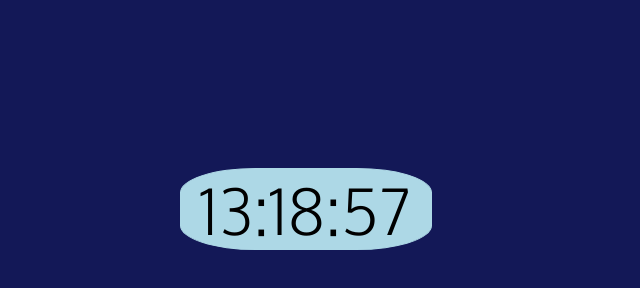
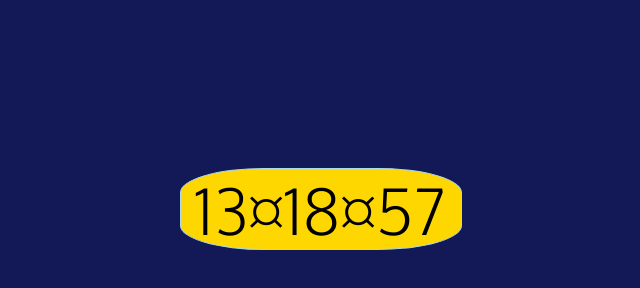
Before and after one commit to Gavoon/sunny-clock, a plain HTML site: page index.html in a window 1280 px wide. Shown: the whole page, without its empty margins (358-998 px from the left). Drawn offline with Linux system fonts and the light colour scheme.

Commit message:
Update index.html

```diff
--- a/index.html
+++ b/index.html
@@ -30,7 +30,7 @@ html, body {
 
 
 #clock {
-	width: 250px;
+	width: 280px;
 	height: 80px;
 	border: 1px solid lightblue;
 	border-radius: 30%;
@@ -67,7 +67,7 @@ function colorClock(){
 	seconds = '0' + seconds;
 	}
 
-	var clockFace = hours + ':' + minutes + ':' + seconds;
+	var clockFace = hours + '¤' + minutes + '¤' + seconds;
 	var hexColor = '#' + hours + minutes + seconds;
 
 	document.getElementById('clock').innerHTML = clockFace;
@@ -81,7 +81,7 @@ function colorClock(){
 
 	colorClock();
 
-	document.getElementById('clock').style.background = 'lightblue'
+	document.getElementById('clock').style.background = 'gold'
 </script>
 </body>
 </html>
```
